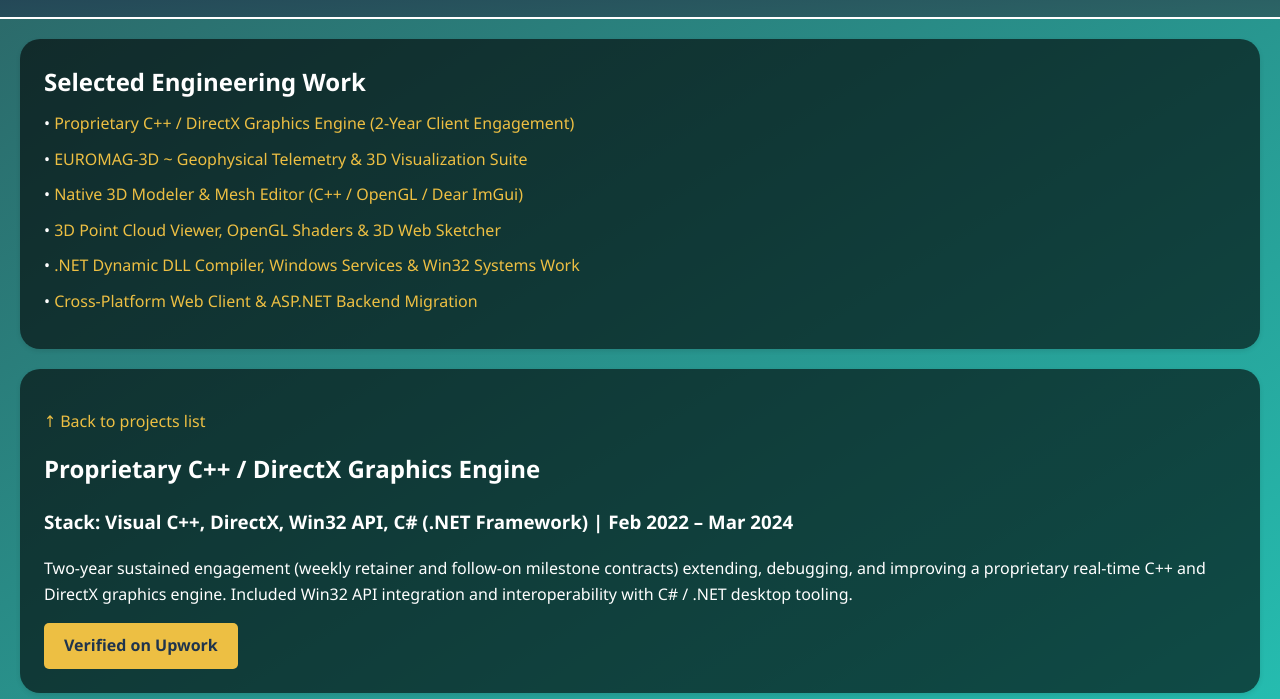
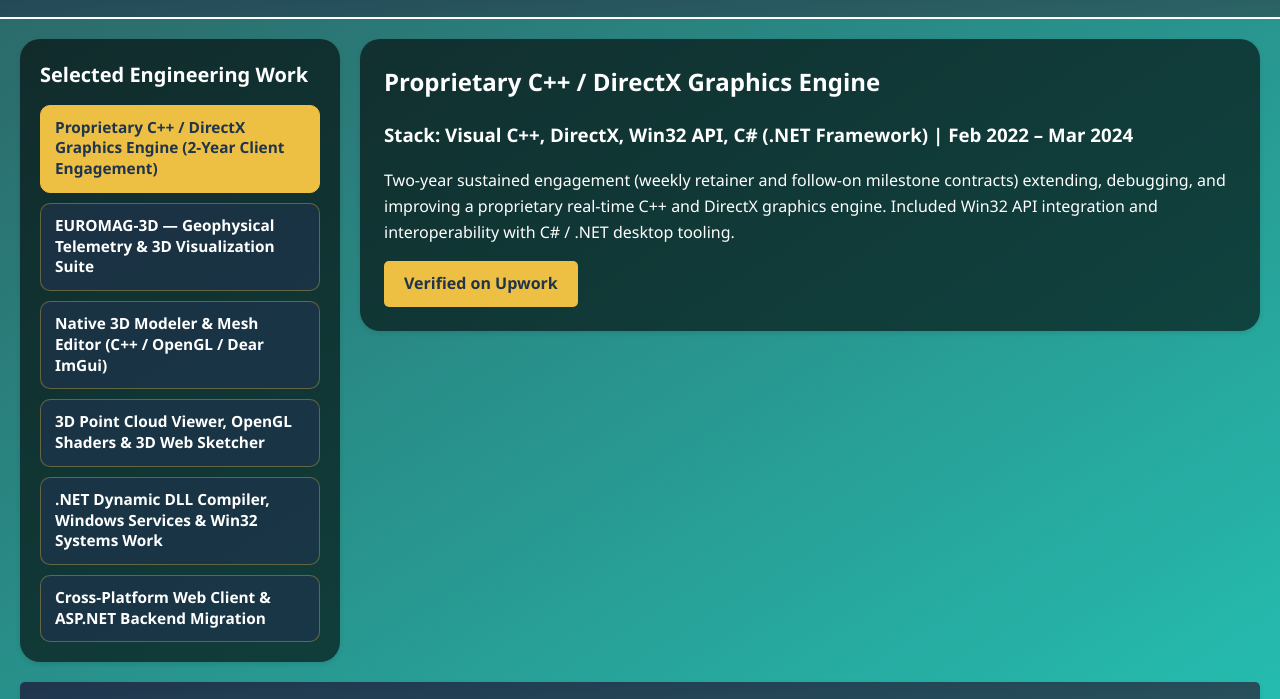
Before and after one commit to mconicx/mconicx.github.io, a plain HTML site: page index.html in a window 1280 px wide. Both pictures are taken after a click on the element "Projects". Shown: the part 84-783 px from the top of the page. Drawn offline with Linux system fonts and the light colour scheme.

Commit message:
Refactor projects layout and update project details

```diff
--- a/index.html
+++ b/index.html
@@ -86,7 +86,100 @@
             background-color: rgba(0, 0, 0, 0.6);
             border-radius: 20px;
             box-shadow: 0 2px 5px rgba(0,0,0,0.1);
+        }
+        /* Switch tabs cleanly via section instead of .panel */
+        section {
             display: none;
+        }
+        section.active {
+            display: block;
+        }
+
+        /* Projects Master-Detail (Left Vertical Board + Center Display) */
+        .projects-layout {
+            display: flex;
+            align-items: flex-start;
+            gap: 20px;
+            margin: 20px;
+        }
+        .projects-sidebar {
+            width: 320px;
+            flex-shrink: 0;
+            position: sticky;
+            top: 20px;
+            margin: 0;
+            padding: 20px;
+        }
+        .projects-sidebar h2 {
+            font-size: 1.25rem;
+            margin-bottom: 14px;
+        }
+        .project-nav-list {
+            display: flex;
+            flex-direction: column;
+            gap: 10px;
+        }
+        .project-nav-btn {
+            width: 100%;
+            text-align: left;
+            padding: 12px 14px;
+            border: 1px solid rgba(237, 191, 67, 0.35);
+            border-radius: 10px;
+            background-color: rgba(31, 52, 77, 0.65);
+            color: #fff;
+            font-family: inherit;
+            font-size: 0.96rem;
+            font-weight: 600;
+            line-height: 1.35;
+            cursor: pointer;
+            transition: background-color 0.25s, border-color 0.25s, color 0.25s;
+        }
+        .project-nav-btn:hover {
+            background-color: rgba(255, 204, 67, 0.22);
+            border-color: #FFCC43;
+        }
+        .project-nav-btn.active {
+            background-color: #EDBF43;
+            border-color: #EDBF43;
+            color: #1f344d;
+        }
+        .projects-detail {
+            flex: 1;
+            min-width: 0;
+            display: flex;
+            justify-content: center;
+        }
+        .projects-detail .panel {
+            display: none;
+            width: 100%;
+            max-width: 1050px;
+            margin: 0;
+        }
+        .projects-detail .panel.active-project {
+            display: block;
+        }
+
+        /* Mobile Scaling for Projects Layout (add inside your @media (max-width: 768px) block) */
+        @media (max-width: 768px) {
+            .projects-layout {
+                flex-direction: column;
+                margin: 12px;
+                gap: 12px;
+            }
+            .projects-sidebar {
+                width: 100%;
+                position: static;
+                padding: 16px;
+                border-radius: 14px;
+            }
+            .projects-detail {
+                width: 100%;
+                display: block;
+            }
+            .projects-detail .panel {
+                padding: 16px;
+                border-radius: 14px;
+            }
         }
         .container {
             max-width: 1600px;
@@ -364,22 +457,35 @@
             </div>
         </section>
 
-        <!-- TAB 2: PROJECTS -->
+       <!-- TAB 2: PROJECTS (LEFT VERTICAL BOARD + CENTER DISPLAY) -->
         <section id="projects">
-            <div class="panel">
-                <h2 id="project-list">Selected Engineering Work</h2>
-                <ul>
-                    <li>&bull; <a href="#directx">Proprietary C++ / DirectX Graphics Engine (2-Year Client Engagement)</a></li>
-                    <li>&bull; <a href="#euromag">EUROMAG-3D ~ Geophysical Telemetry &amp; 3D Visualization Suite</a></li>
-                    <li>&bull; <a href="#modeler">Native 3D Modeler &amp; Mesh Editor (C++ / OpenGL / Dear ImGui)</a></li>
-                    <li>&bull; <a href="#pointcloud">3D Point Cloud Viewer, OpenGL Shaders &amp; 3D Web Sketcher</a></li>
-                    <li>&bull; <a href="#systems">.NET Dynamic DLL Compiler, Windows Services &amp; Win32 Systems Work</a></li>
-                    <li>&bull; <a href="#webmigration">Cross-Platform Web Client &amp; ASP.NET Backend Migration</a></li>
-                </ul>
+            <div class="projects-layout">
+                <aside class="panel projects-sidebar" aria-label="Projects selector">
+                    <h2>Selected Engineering Work</h2>
+                    <div class="project-nav-list">
+                        <button type="button" class="project-nav-btn active" data-project="directx" onclick="selectProject('directx')">
+                            Proprietary C++ / DirectX Graphics Engine (2-Year Client Engagement)
+                        </button>
+                        <button type="button" class="project-nav-btn" data-project="euromag" onclick="selectProject('euromag')">
+                            EUROMAG-3D &mdash; Geophysical Telemetry &amp; 3D Visualization Suite
+                        </button>
+                        <button type="button" class="project-nav-btn" data-project="modeler" onclick="selectProject('modeler')">
+                            Native 3D Modeler &amp; Mesh Editor (C++ / OpenGL / Dear ImGui)
+                        </button>
+                        <button type="button" class="project-nav-btn" data-project="pointcloud" onclick="selectProject('pointcloud')">
+                            3D Point Cloud Viewer, OpenGL Shaders &amp; 3D Web Sketcher
+                        </button>
+                        <button type="button" class="project-nav-btn" data-project="systems" onclick="selectProject('systems')">
+                            .NET Dynamic DLL Compiler, Windows Services &amp; Win32 Systems Work
+                        </button>
+                        <button type="button" class="project-nav-btn" data-project="webmigration" onclick="selectProject('webmigration')">
+                            Cross-Platform Web Client &amp; ASP.NET Backend Migration
+                        </button>
                     </div>
+                </aside>
 
-            <div class="panel">
-                <p id="directx"><a href="#project-list">&uarr; Back to projects list</a></p>
+                <div class="projects-detail">
+                    <article id="proj-directx" class="panel active-project">
                         <h2>Proprietary C++ / DirectX Graphics Engine</h2>
                         <h3>Stack: Visual C++, DirectX, Win32 API, C# (.NET Framework) | Feb 2022 &ndash; Mar 2024</h3>
                         <p>
@@ -390,11 +496,10 @@
                         <div class="project-links">
                             <a class="btn" href="https://www.upwork.com/freelancers/~018bc3b49c7749cb14" target="_blank" rel="noopener noreferrer">Verified on Upwork</a>
                         </div>
-            </div>
+                    </article>
 
-            <div class="panel">
-                <p id="euromag"><a href="#project-list">&uarr; Back to projects list</a></p>
-                <h2>EUROMAG-3D ~ Geophysical Telemetry &amp; 3D Visualization</h2>
+                    <article id="proj-euromag" class="panel">
+                        <h2>EUROMAG-3D &mdash; Geophysical Telemetry &amp; 3D Visualization</h2>
                         <h3>Stack: OpenGL / OpenGL ES, .NET, Java (Android SDK), Bluetooth SPP</h3>
                         <p>
                             Commercial companion software built for geomagnetic field research devices to detect underground anomalies
@@ -416,16 +521,15 @@
                             <a class="btn" href="https://www.youtube.com/channel/UChC59t85vqJqcGGTLG0iKqg" target="_blank" rel="noopener noreferrer">Android Demo (YouTube)</a>
                             <a class="btn" href="https://www.upwork.com/freelancers/~018bc3b49c7749cb14?p=1453743983640113152" target="_blank" rel="noopener noreferrer">Project Details (Upwork)</a>
                         </div>
-            </div>
+                    </article>
 
-            <div class="panel">
-                <p id="modeler"><a href="#project-list">&uarr; Back to projects list</a></p>
+                    <article id="proj-modeler" class="panel">
                         <h2>Native 3D Modeler &amp; Mesh Editor</h2>
                         <h3>Stack: C++, OpenGL, Dear ImGui</h3>
                         <p>
                             Lightweight, offline-first 3D modeling and mesh inspection application written from scratch in native C++
                             without third-party game engines. Designed for 3D printing workflows, technical inspection, and fast,
-                    low-overhead viewport interaction.
+                            low-overhead viewport interaction, featuring orbit/pan camera controls, STL import/export, and backward-compatible versioned project serialization.
                         </p>
                         <div class="video-wrapper">
                             <iframe
@@ -439,10 +543,9 @@
                         <div class="project-links">
                             <a class="btn" href="https://www.youtube.com/watch?v=mCA---R7dTQ" target="_blank" rel="noopener noreferrer">Watch on YouTube</a>
                         </div>
-            </div>
+                    </article>
 
-            <div class="panel">
-                <p id="pointcloud"><a href="#project-list">&uarr; Back to projects list</a></p>
+                    <article id="proj-pointcloud" class="panel">
                         <h2>3D Graphics, Point Cloud &amp; Shader Projects (2021 &ndash; 2024)</h2>
                         <h3>Stack: OpenGL / GLES, PCL (Point Cloud Library), OpenTK, Three.js, Babylon.js, Delphi</h3>
                         <ul>
@@ -451,10 +554,9 @@
                             <li>&bull; <strong>OpenGL 3D Demo &amp; 2D Camera Filter Shaders (2021&ndash;2022):</strong> Developed modular, documented OpenGL 3D movement demos cleanly decoupled from host codebases, plus custom 2D shaders for real-time camera filters.</li>
                             <li>&bull; <strong>Delphi 3D Canvas Drawing &amp; Android GLES Apps (2021&ndash;2023):</strong> Built 3D canvas drawing software in Delphi and a native Android OpenGL ES drawing app.</li>
                         </ul>
-            </div>
+                    </article>
 
-            <div class="panel">
-                <p id="systems"><a href="#project-list">&uarr; Back to projects list</a></p>
+                    <article id="proj-systems" class="panel">
                         <h2>.NET Compilation, Windows Services &amp; Win32 Systems Work</h2>
                         <h3>Stack: C#, C++, C, .NET Framework, Win32 API, ASIO</h3>
                         <ul>
@@ -464,10 +566,9 @@
                             <li>&bull; <strong>Virtual Printer Interception DLL (2023):</strong> Native C++ DLL detecting calling application processes on Windows virtual printers, consumed by a .NET host client.</li>
                             <li>&bull; <strong>Win32 IPC &amp; Desktop Automation (2022&ndash;2023):</strong> Implemented C Win32 IPC using named pipes and shared memory, scheduled Windows macro automation, and staff payroll/clock-in desktop software.</li>
                         </ul>
-            </div>
+                    </article>
 
-            <div class="panel">
-                <p id="webmigration"><a href="#project-list">&uarr; Back to projects list</a></p>
+                    <article id="proj-webmigration" class="panel">
                         <h2>Cross-Platform Web Client &amp; ASP.NET Backend Migration</h2>
                         <h3>Stack: C#, ASP.NET, Razor Views, MS SQL Server, Entity Framework, REST API, JavaScript, WebGL</h3>
                         <p>
@@ -479,6 +580,8 @@
                             <li>&bull; Implemented ASP.NET / Razor Views, REST API endpoints, and Entity Framework database persistence.</li>
                             <li>&bull; Built dual client rendering supporting both 3D WebGL and lightweight 2D HTML5 vector graphics.</li>
                         </ul>
+                    </article>
+                </div>
             </div>
         </section>
 
@@ -516,17 +619,6 @@
     </footer>
 
     <script>
-        function updatePanelVisibility() {
-            const panels = document.querySelectorAll('.panel');
-            panels.forEach(panel => {
-                if (panel.parentElement.classList.contains('active')) {
-                    panel.style.display = 'block';
-                } else {
-                    panel.style.display = 'none';
-                }
-            });
-        }
-
         function toggleTab(sectionId) {
             const sections = document.querySelectorAll('section');
             sections.forEach(sec => {
@@ -537,11 +629,19 @@
             tabs.forEach(tab => {
                 tab.classList.toggle('active', tab.id === 'tab-' + sectionId);
             });
-
-            updatePanelVisibility();
         }
 
-        updatePanelVisibility();
+        function selectProject(projectId) {
+            const articles = document.querySelectorAll('.projects-detail .panel');
+            articles.forEach(article => {
+                article.classList.toggle('active-project', article.id === 'proj-' + projectId);
+            });
+
+            const buttons = document.querySelectorAll('.project-nav-btn');
+            buttons.forEach(btn => {
+                btn.classList.toggle('active', btn.dataset.project === projectId);
+            });
+        }
     </script>
 </body>
 </html>
```
Lines whose indentation alone changed are shown as unchanged.
